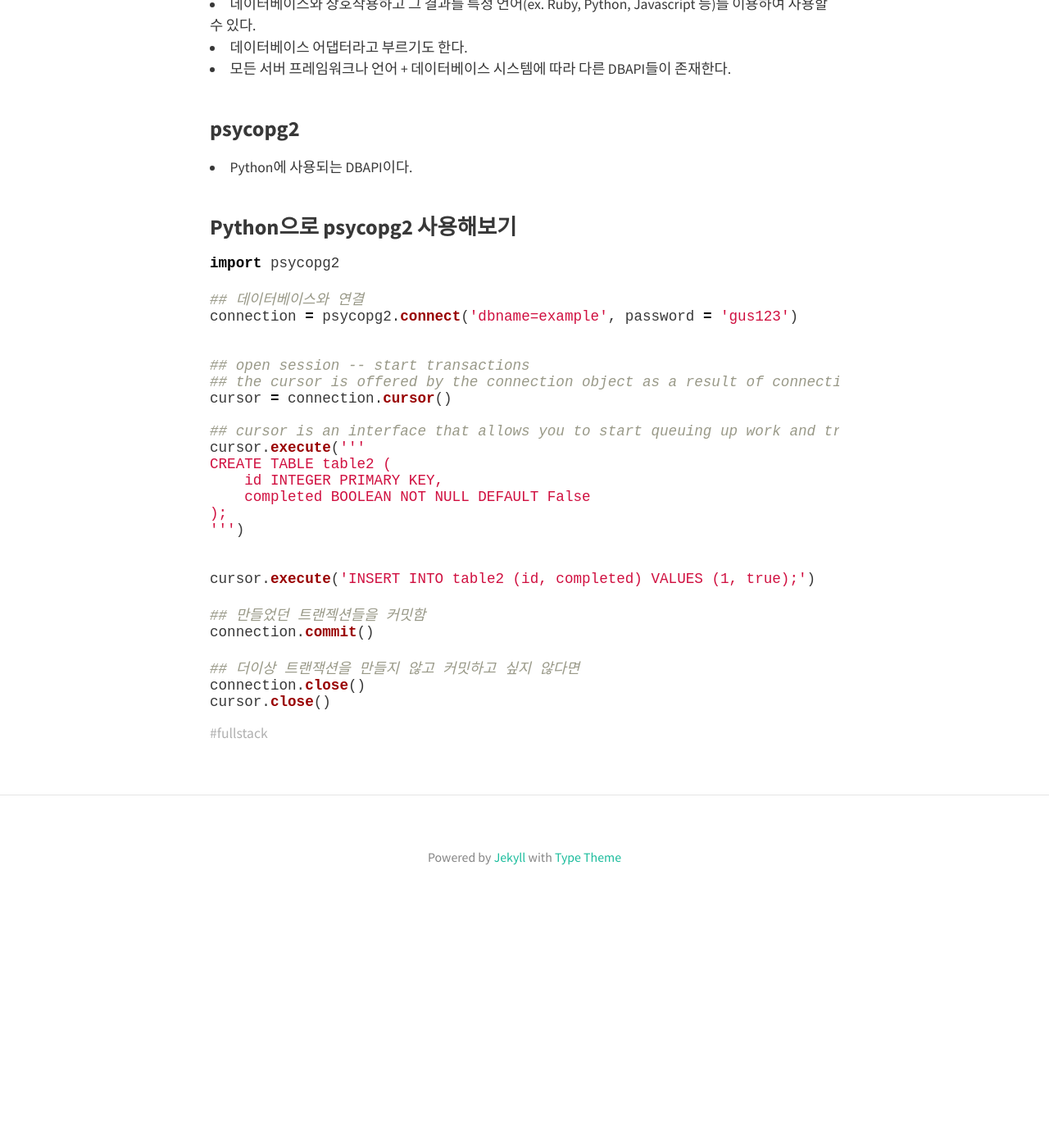
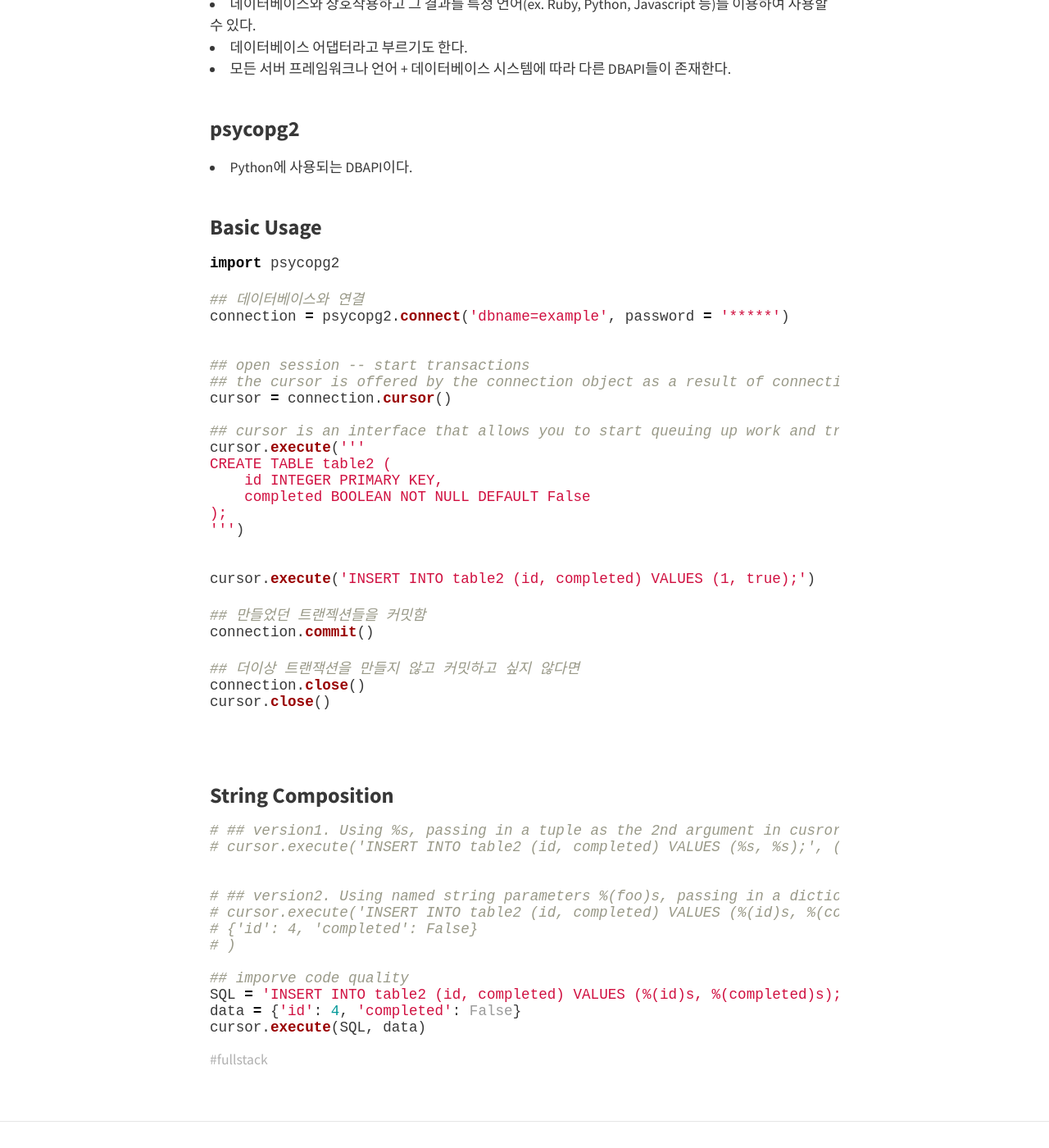
Before and after one commit to HyunlangBan/hyunlangban.github.io, a Jekyll site: the page built from _posts/2019-12-26-fullstack-3.md, in a window 1280 px wide and 1400 px high, scrolled down 420 px. Shown: the whole window at 82% size. Built offline with Jekyll 4.4.1, drawn with Linux system fonts in a browser that asks for light colours; nearby versions of some CDN libraries; before the commit the page ends 1542 px from its top, so only the background shows below that.

Commit message:
Update 2019-12-26-fullstack-3.md

````diff
--- a/_posts/2019-12-26-fullstack-3.md
+++ b/_posts/2019-12-26-fullstack-3.md
@@ -17,12 +17,12 @@ title: psycopg2
 <br>
 <br>
 
-### Python으로 psycopg2 사용해보기
+### Basic Usage
 ```python
 import psycopg2
 
 ## 데이터베이스와 연결
-connection = psycopg2.connect('dbname=example', password = 'gus123')
+connection = psycopg2.connect('dbname=example', password = '*****')
 
 
 ## open session -- start transactions
@@ -47,3 +47,22 @@ connection.commit()
 connection.close()
 cursor.close()
 ```
+<br>
+<br>
+
+### String Composition
+```python
+# ## version1. Using %s, passing in a tuple as the 2nd argument in cusror.execute()
+# cursor.execute('INSERT INTO table2 (id, completed) VALUES (%s, %s);', (1, True))
+
+
+# ## version2. Using named string parameters %(foo)s, passing in a dictionary instead.
+# cursor.execute('INSERT INTO table2 (id, completed) VALUES (%(id)s, %(completed)s);',
+# {'id': 4, 'completed': False}
+# )
+
+## imporve code quality
+SQL = 'INSERT INTO table2 (id, completed) VALUES (%(id)s, %(completed)s);'
+data = {'id': 4, 'completed': False}
+cursor.execute(SQL, data)
+```
````
